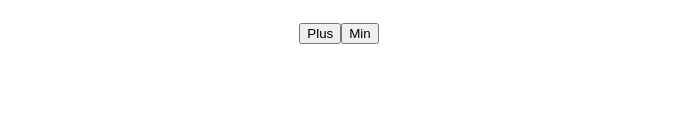
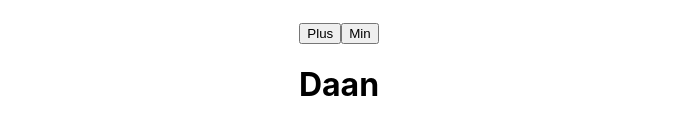
Before and after one commit to ByNielsLantinga/react-oefenen, a React (Create React App) app in the folder react-/: page / in a window 1280 px wide. Shown: the part 404-538 px from the top of the page, without its empty margins (301-979 px from the left). Built offline with nearby package versions, Linux system fonts and the light colour scheme.

Commit message:
prop destructured in Resume.js met this.props

```diff
--- a/react-/src/App.js
+++ b/react-/src/App.js
@@ -3,8 +3,9 @@ import Hello from "./components/Hello";
 import Message from "./components/Message";
 import Help from "./components/Help";
 import Profile from "./components/Profile";
-import Classcomp from './components/Classcomp';
-import Counter from './components/Counter';
+import Classcomp from "./components/Classcomp";
+import Counter from "./components/Counter";
+import Resume from "./components/Resume";
 
 function App() {
   return (
@@ -16,6 +17,7 @@ function App() {
       <Profile name="Tom" lastname="van den Boom"/>
       <Classcomp messagecontent="This is  a message from props "/>
       <Counter/>
+      <Resume name="Daan"></Resume>
     </div>
   );
 }
--- /dev/null
+++ b/react-/src/components/Resume.js
@@ -0,0 +1,9 @@
+import { Component } from "react";
+
+class Resume extends Component{
+    render(){
+        const {name} = this.props;
+        return <h1>{name}</h1>;
+    }
+}
+export default Resume;
```
